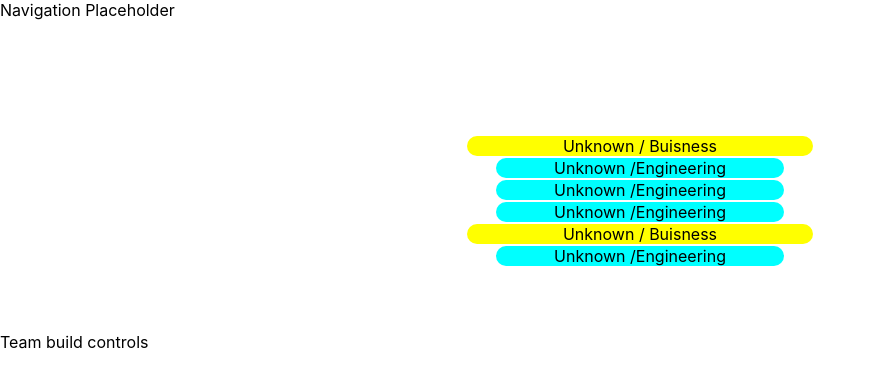
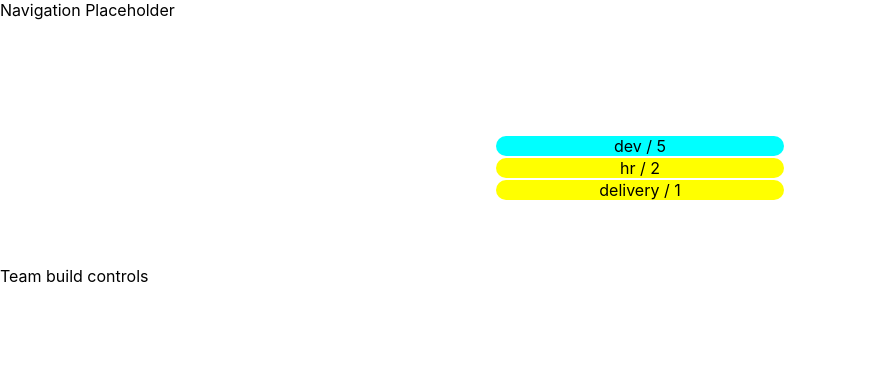
Before and after one commit to map0/team-builder, a React (Create React App) app: page / in a window 1280 px wide. Shown: the top 388 px of the page, without its empty margins (0-876 px from the left). Built offline with nearby package versions, Linux system fonts and the light colour scheme; the HTML template or start-up script is replaced by a standard one.

Commit message:
dynamically render teamTypes

```diff
--- a/src/components/Teams/TeamTypes/TeamTypes.css
+++ b/src/components/Teams/TeamTypes/TeamTypes.css
@@ -8,7 +8,7 @@
 }
 
 .business {
-    width: 30%;
+    width: 25%;
     height: 12%;
     margin: 2px auto;
     border-radius: 20px;
--- a/src/components/Teams/TeamTypes/TeamTypes.js
+++ b/src/components/Teams/TeamTypes/TeamTypes.js
@@ -8,13 +8,11 @@ class TeamTypes extends Component {
 
     switch (this.props.area) {
       case "business":
-        team = (
-          <div className="business">{this.props.teamLabel} / Buisness</div>
-        );
-        break;
       case "engineering":
         team = (
-          <div className="engineering">{this.props.teamLabel} /Engineering</div>
+          <div className={this.props.area}>
+            {this.props.teamLabel} / {this.props.capacity}
+          </div>
         );
         break;
       default:
--- a/src/components/Teams/TeamsList/TeamsList.js
+++ b/src/components/Teams/TeamsList/TeamsList.js
@@ -1,18 +1,19 @@
 import React from "react";
 import TeamTypes from "../TeamTypes/TeamTypes";
-import './TeamsList.css'
+import "./TeamsList.css";
 
 const TeamsList = props => {
-  return (
-    <div className="pad-5">
-      <TeamTypes area="business" />
-      <TeamTypes area="engineering" />
-      <TeamTypes area="engineering" />
-      <TeamTypes area="engineering" />
-      <TeamTypes area="business" />
-      <TeamTypes area="engineering" />
-    </div>
-  );
+  const teams = props.teams.map(team => {
+    return (
+      <TeamTypes
+        teamLabel={team.teamLabel}
+        area={team.area}
+        capacity={team.capacity}
+      />
+    );
+  });
+
+  return <div className="pad-5">{teams}</div>;
 };
 
 export default TeamsList;
--- a/src/containers/TeamsBuilder.js
+++ b/src/containers/TeamsBuilder.js
@@ -2,10 +2,36 @@ import React, { Component } from "react";
 import TeamsList from "../components/Teams/TeamsList/TeamsList";
 
 class TeamsBuilder extends Component {
+  state = {
+    teams: [
+      {
+        teamLabel: "dev",
+        area: "engineering",
+        capacity: 5,
+        methodology: ["kanban", "RnD"],
+        tags: ["front-end", "back-end", "full-stack"]
+      },
+      {
+        teamLabel: "hr",
+        area: "business",
+        capacity: 2,
+        methodology: ["ERP"],
+        tags: ["human"]
+      },
+      {
+        teamLabel: "delivery",
+        area: "business",
+        capacity: 1,
+        methodology: ["plan and comunicate", "travel"],
+        tags: ["delivery"]
+      }
+    ]
+  };
+
   render() {
     return (
       <>
-        <TeamsList />
+        <TeamsList teams={this.state.teams} />
         <div>Team build controls</div>
       </>
     );
```
